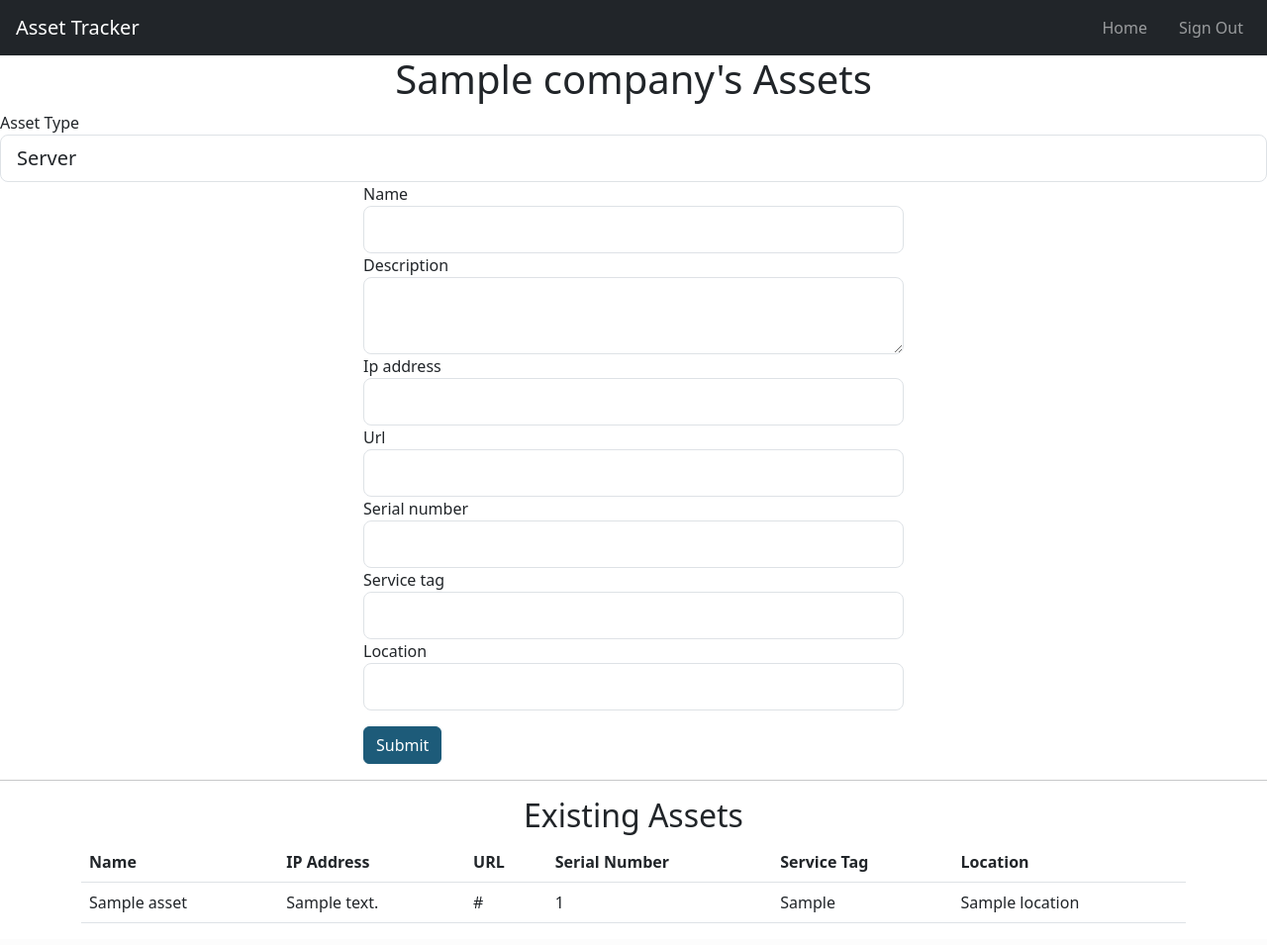
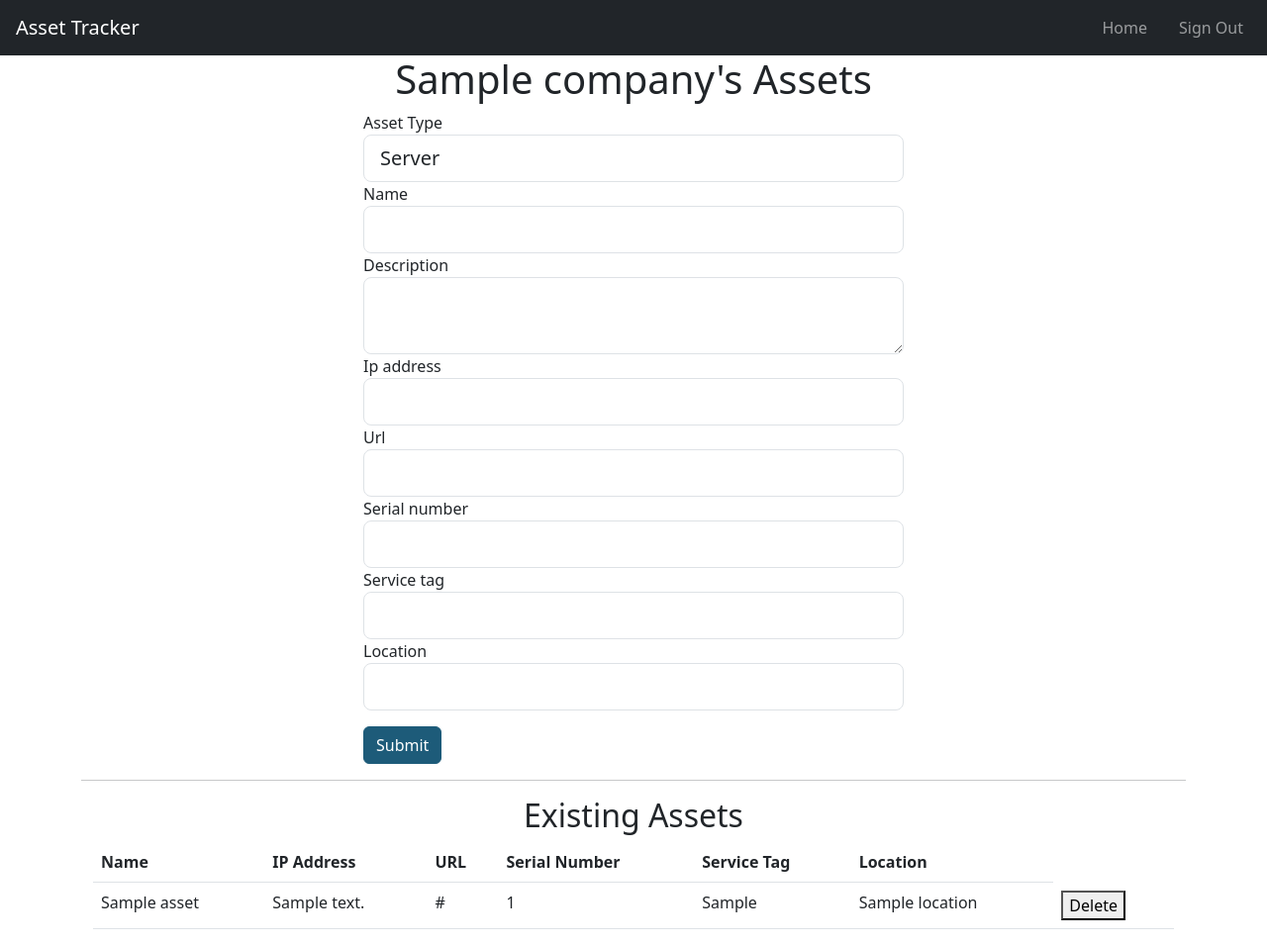
Before and after one commit to itguy22/Asset-Tracker, a Flask app: template app/templates/assets.html in a window 1280 px wide. Shown: the whole page at 99% size. Before the commit the page ends 933 px from the top, so only its background shows below. Run offline with Flask 3, Linux system fonts and the light colour scheme; the template is opened without the code that fills it: most values are stand-ins (such as "Sample title", 1, 10 or a date in 2020); form fields are guessed from the names that the template uses.

Commit message:
Adjusted HTML formatting on assets.html

```diff
--- a/app/templates/assets.html
+++ b/app/templates/assets.html
@@ -2,6 +2,10 @@
 
 {% block content %}
 <h1 class="text-center">{{ company.name }}'s Assets</h1>
+
+<div class="container">
+    <div class="row justify-content-center">
+        <div class="col-lg-6">
 
             <div class="form-group">
                 <label for="assetType" class="form-control-label">Asset Type</label>
@@ -13,46 +17,50 @@
                 </select>
             </div>
 
-
-<div class="container">
-    <div class="row justify-content-center">
-        <div class="col-lg-6">
-            <!-- Fix the form tag here -->
+            <!-- Begin form -->
             <form action="{{ url_for('assets', company_id=company.id) }}" method="POST">
                 {{ form.hidden_tag() }}
+
                 <div class="form-group">
                     {{ form.name.label(class="form-control-label") }}
                     {{ form.name(class="form-control form-control-lg") }}
+                </div>
+
                 <div class="form-group">
                     {{ form.description.label(class="form-control-label") }}
                     {{ form.description(class="form-control form-control-lg") }}
                 </div>
-                </div>
+
                 <div class="form-group">
                     {{ form.ip_address.label(class="form-control-label") }}
                     {{ form.ip_address(class="form-control form-control-lg") }}
                 </div>
-                <div class="form group">
+
+                <div class="form-group">
                     {{ form.url.label(class="form-control-label") }}
                     {{ form.url(class="form-control form-control-lg") }}
                 </div>
+
                 <div class="form-group">
                     {{ form.serial_number.label(class="form-control-label") }}
                     {{ form.serial_number(class="form-control form-control-lg") }}
                 </div>
+
                 <div class="form-group">
                     {{ form.service_tag.label(class="form-control-label") }}
                     {{ form.service_tag(class="form-control form-control-lg") }}
                 </div>
+
                 <div class="form-group">
                     {{ form.location.label(class="form-control-label") }}
                     {{ form.location(class="form-control form-control-lg") }}
                 </div>
+
                 <div class="form-group mt-3">
                     {{ form.submit(class="btn btn-primary") }}
                 </div>
-            </form> <!-- Close the form tag here -->
-        </div>
+
+            </form>
         </div>
     </div>
 
@@ -80,6 +88,7 @@
                     <td>{{ asset.serial_number }}</td>
                     <td>{{ asset.service_tag }}</td>
                     <td>{{ asset.location }}</td>
+                    <td><button class="delete-asset-btn" data-asset-name="{{ asset.name }}" data-asset-id="{{ asset.id }}">Delete</button></td>
                 </tr>
             {% endfor %}
         </tbody>
@@ -88,6 +97,7 @@
 
 
 <script>
+
 function displayFields() {
     var type = document.getElementById("assetType").value;
 
@@ -111,6 +121,29 @@ function displayFields() {
     // ... other conditions for other asset types...
 }
 
+document.addEventListener('DOMContentLoaded', function() {
+    // Fetch all delete buttons
+    const deleteButtons = document.querySelectorAll('.delete-asset-btn');
+
+    // Add event listener to each button
+    deleteButtons.forEach(button => {
+        button.addEventListener('click', function(e) {
+            const assetName = e.target.getAttribute('data-asset-name');
+            const assetId = e.target.getAttribute('data-asset-id');
+
+            // Confirm deletion
+            const isConfirmed = confirm(`Are you sure you want to delete ${assetName}?`);
+
+            if (isConfirmed) {
+                // Handle deletion:
+                // You can make an AJAX request here, or simply navigate to a route that handles the delete.
+                window.location.href = `/company/${companyId}/asset/${assetId}/delete`; // Readjusted route.
+            }
+        });
+    });
+});
+
+
 </script>
 
 
```
Lines whose indentation alone changed are shown as unchanged.
